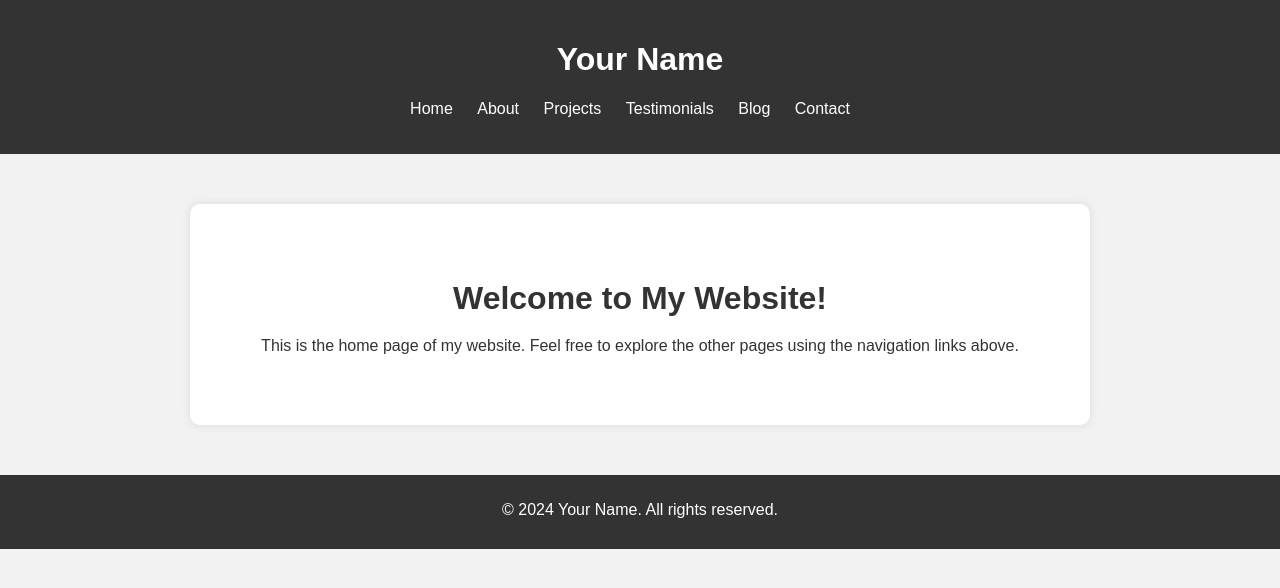
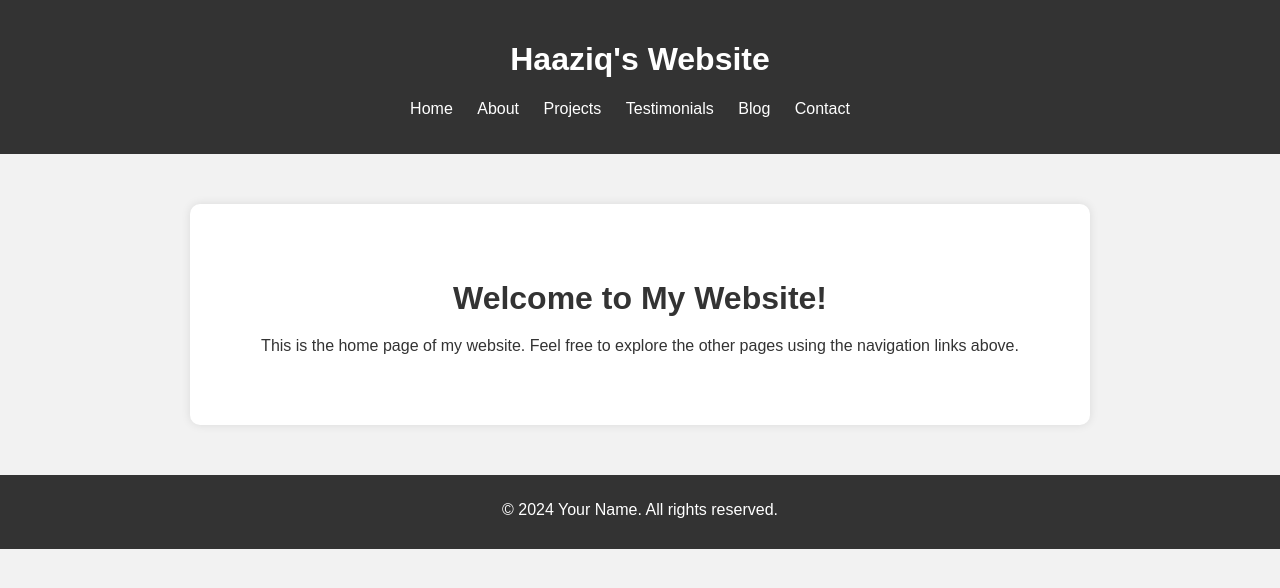
Before and after one commit to Haaziq1324/My-website, a plain HTML site: page index.html in a window 1280 px wide. Drawn offline with Linux system fonts and the light colour scheme.

Commit message:
Update index.html

```diff
--- a/index.html
+++ b/index.html
@@ -69,7 +69,7 @@
 </head>
 <body>
     <header>
-        <h1>Your Name</h1>
+        <h1>Haaziq's Website</h1>
         <nav>
             <ul>
                 <li><a href="index.html">Home</a></li>
```
